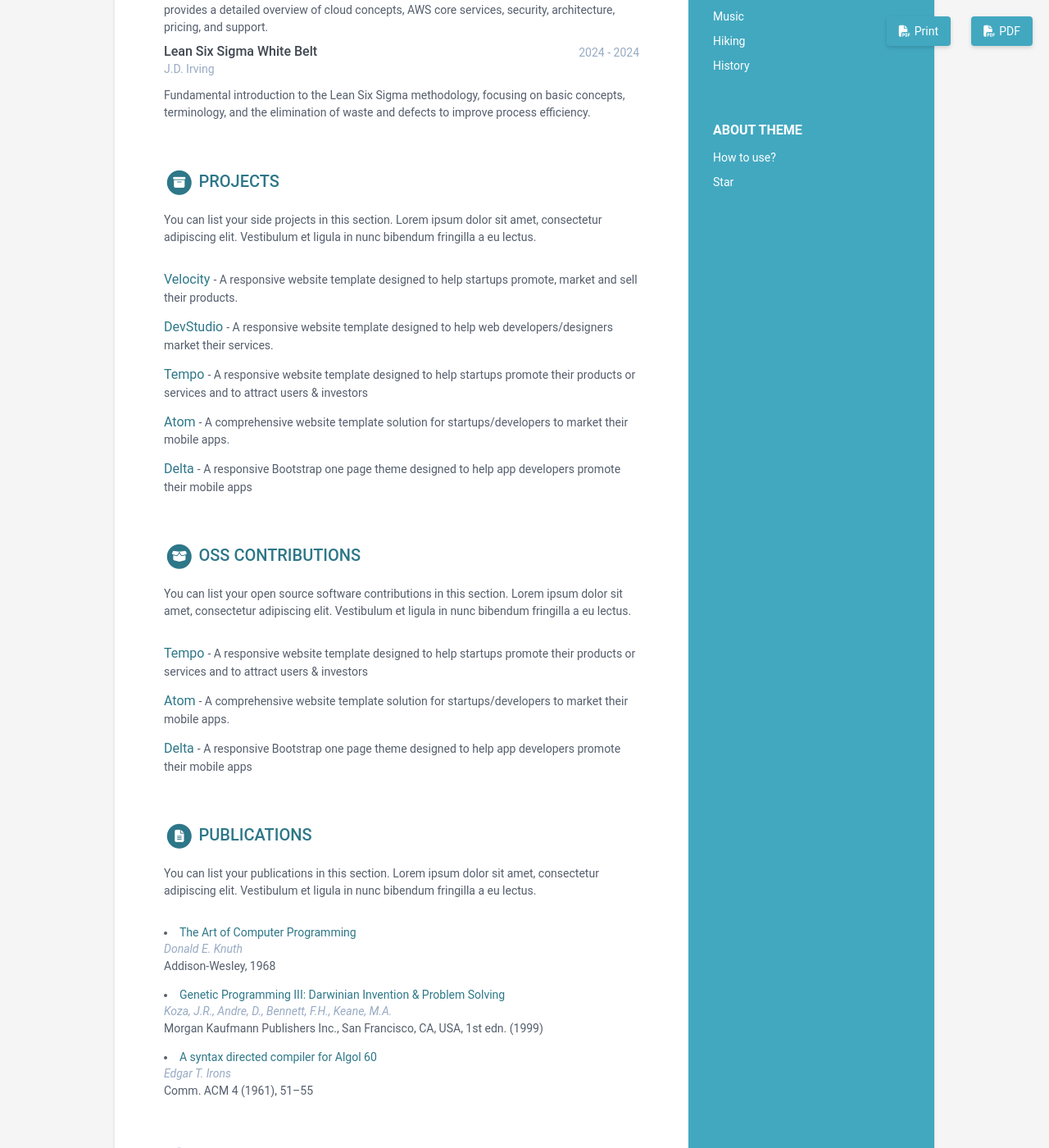
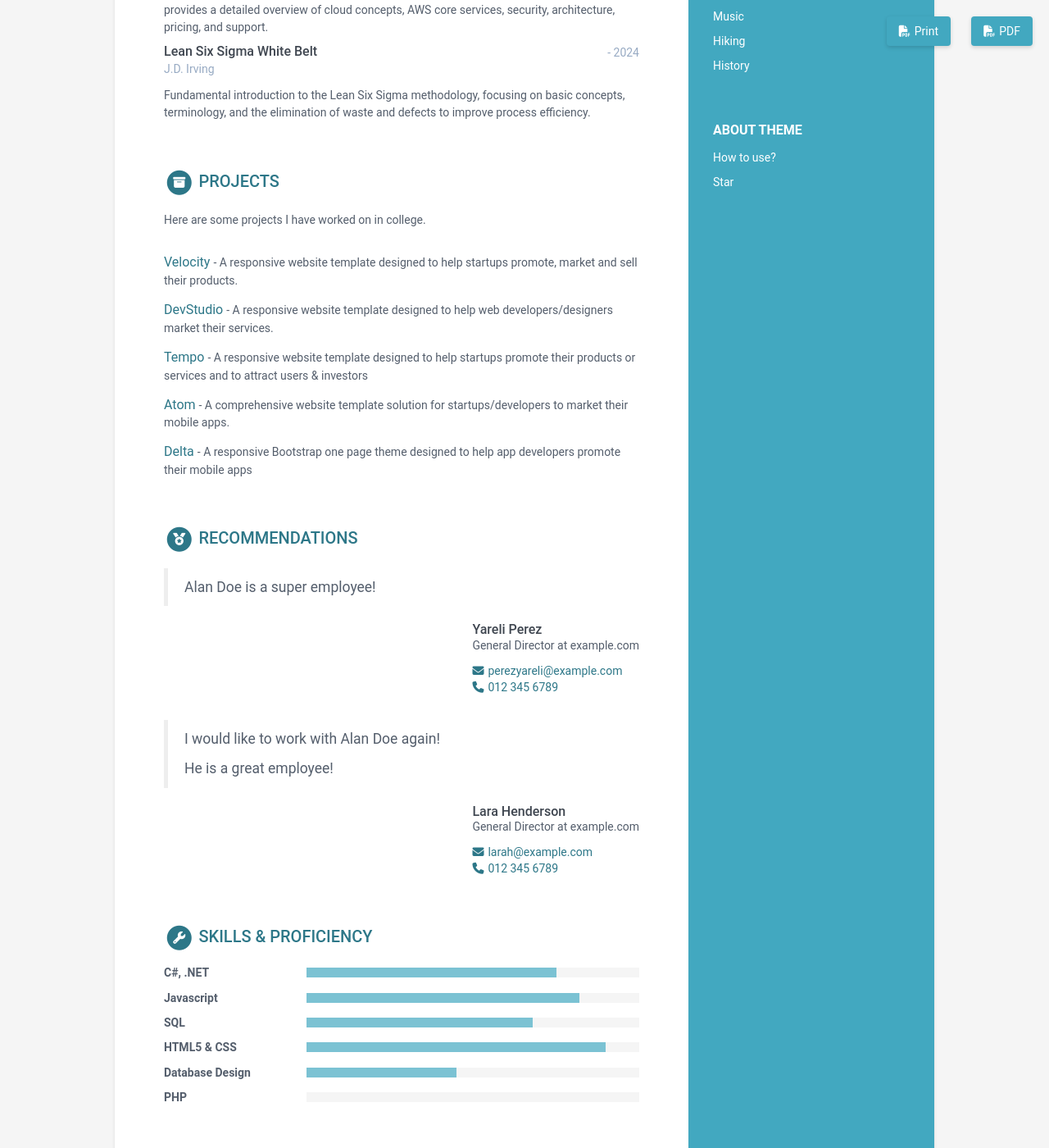
Before and after one commit to AndreLiraFr/andrelirafr.github.io, a Jekyll site: the page built from index.html, in a window 1280 px wide and 1400 px high, scrolled down 984 px. Shown: the whole window at 82% size. Built offline with Jekyll 4.4.1, drawn with Linux system fonts in a browser that asks for light colours; part of the change alters nothing that is shown; some of the changed text lies outside the part shown.

Commit message:
commenting out OSS and Publications

```diff
--- a/_data/data.yml
+++ b/_data/data.yml
@@ -119,7 +119,7 @@ certifications:
   title: Certifications
   list:
     - name: AWS Academy Graduate - Cloud Foundations
-      start: 2025
+      start:
       end: 2025
       organization: Amazon
       credentialid: 4d5ca62e-9a76-4f7f-91b3-811034921025
@@ -128,7 +128,7 @@ certifications:
       details: |
         AWS Academy Cloud Foundations is intended for students who seek an overall understanding of cloud computing concepts, independent of specific technical roles. It provides a detailed overview of cloud concepts, AWS core services, security, architecture, pricing, and support.
     - name: Lean Six Sigma White Belt
-      start: 2024
+      start:
       end: 2024
       organization: J.D. Irving
       credentialid:
@@ -140,7 +140,7 @@ certifications:
 projects:
   title: Projects
   intro: >
-    You can list your side projects in this section. Lorem ipsum dolor sit amet, consectetur adipiscing elit. Vestibulum et ligula in nunc bibendum fringilla a eu lectus.
+    Here are some projects I have worked on in college.
   assignments:
     - title: Velocity
       link: "#hook"
@@ -162,44 +162,44 @@ projects:
       link: "#"
       tagline: "A responsive Bootstrap one page theme designed to help app developers promote their mobile apps"
 
-oss:
-  title: OSS Contributions
-  intro: >
-    You can list your open source software contributions in this section. Lorem ipsum dolor sit amet, consectetur adipiscing elit. Vestibulum et ligula in nunc bibendum fringilla a eu lectus.
-  contributions:
-    - title: Tempo
-      link: "#"
-      tagline: "A responsive website template designed to help startups promote their products or services and to attract users &amp; investors"
+# oss:
+#   title: OSS Contributions
+#   intro: >
+#     You can list your open source software contributions in this section. Lorem ipsum dolor sit amet, consectetur adipiscing elit. Vestibulum et ligula in nunc bibendum fringilla a eu lectus.
+#   contributions:
+#     - title: Tempo
+#       link: "#"
+#       tagline: "A responsive website template designed to help startups promote their products or services and to attract users &amp; investors"
 
-    - title: Atom
-      link: "#"
-      tagline: "A comprehensive website template solution for startups/developers to market their mobile apps."
+#     - title: Atom
+#       link: "#"
+#       tagline: "A comprehensive website template solution for startups/developers to market their mobile apps."
 
-    - title: Delta
-      link: "#"
-      tagline: "A responsive Bootstrap one page theme designed to help app developers promote their mobile apps"
+#     - title: Delta
+#       link: "#"
+#       tagline: "A responsive Bootstrap one page theme designed to help app developers promote their mobile apps"
 
-publications:
-  title: Publications
-  intro: |
-    You can list your publications in this section. Lorem ipsum dolor sit
-    amet, consectetur adipiscing elit. Vestibulum et ligula in nunc
-    bibendum fringilla a eu lectus.
-  papers:
-    - title: The Art of Computer Programming
-      link: "#"
-      authors: Donald E. Knuth
-      conference: Addison-Wesley, 1968
+# publications:
+#   title: Publications
+#   intro: |
+#     You can list your publications in this section. Lorem ipsum dolor sit
+#     amet, consectetur adipiscing elit. Vestibulum et ligula in nunc
+#     bibendum fringilla a eu lectus.
+#   papers:
+#     - title: The Art of Computer Programming
+#       link: "#"
+#       authors: Donald E. Knuth
+#       conference: Addison-Wesley, 1968
 
-    - title: "Genetic Programming III: Darwinian Invention &amp; Problem Solving"
-      link: "#"
-      authors: Koza, J.R., Andre, D., Bennett, F.H., Keane, M.A.
-      conference: "Morgan Kaufmann Publishers Inc., San Francisco, CA, USA, 1st edn. (1999)"
+#     - title: "Genetic Programming III: Darwinian Invention &amp; Problem Solving"
+#       link: "#"
+#       authors: Koza, J.R., Andre, D., Bennett, F.H., Keane, M.A.
+#       conference: "Morgan Kaufmann Publishers Inc., San Francisco, CA, USA, 1st edn. (1999)"
 
-    - title: A syntax directed compiler for Algol 60
-      link: "#"
-      authors: Edgar T. Irons
-      conference: "Comm. ACM 4 (1961), 51–55"
+#     - title: A syntax directed compiler for Algol 60
+#       link: "#"
+#       authors: Edgar T. Irons
+#       conference: "Comm. ACM 4 (1961), 51–55"
 
 recommendations:
   title: Recommendations
@@ -223,23 +223,23 @@ skills:
   title: Skills &amp; Proficiency
 
   toolset:
-    - name: Python & Django
-      level: 98%
+    - name: C#, .NET
+      level: 75%
 
-    - name: Javascript & jQuery
-      level: 98%
+    - name: Javascript
+      level: 82%
 
-    - name: Angular
-      level: 98%
+    - name: SQL
+      level: 68%
 
     - name: HTML5 & CSS
-      level: 95%
+      level: 90%
 
-    - name: Ruby on Rails
-      level: 85%
+    - name: Database Design
+      level: 45%
 
-    - name: Sketch & Photoshop
-      level: 60%
+    - name: PHP
+      level: 0%
 
 footer: >
   Designed with <i class="fas fa-heart"></i> by <a href="http://themes.3rdwavemedia.com" target="_blank" rel="nofollow">Xiaoying Riley</a>
```
